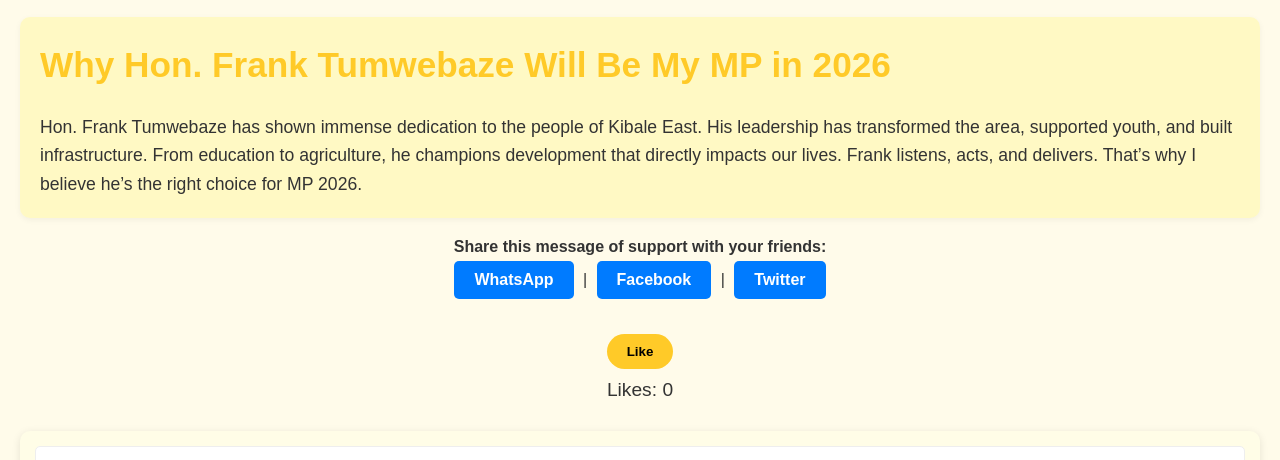
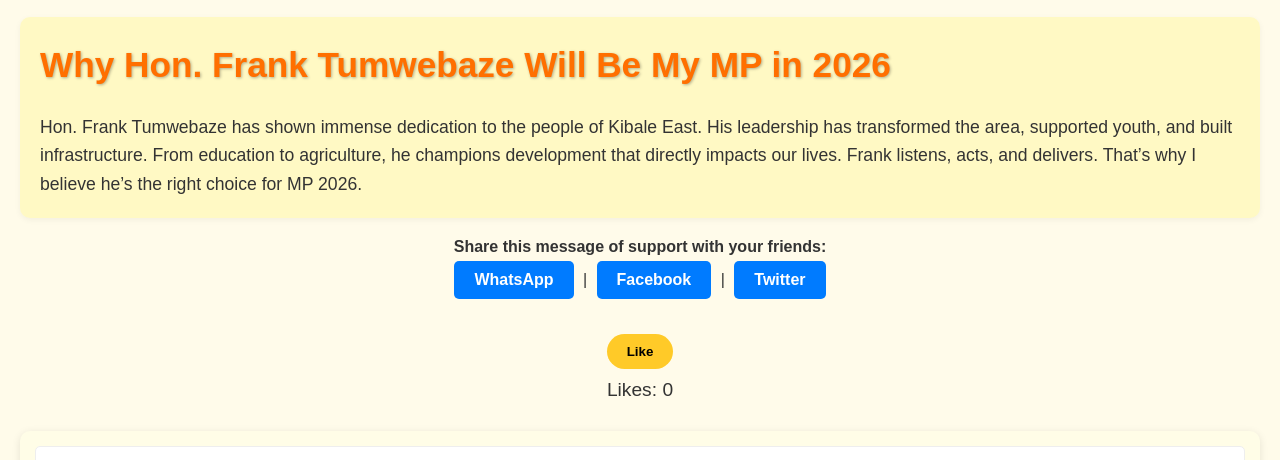
Before and after one commit to TumwekwaseAmiim/Hon-FrankMyMP-2026, a website: page index.html in a window 1280 px wide. Shown: the part 676-1136 px from the top of the page. Drawn offline with Linux system fonts and the light colour scheme.

Commit message:
Updated website design and added animations

```diff
--- a/styles.css
+++ b/styles.css
@@ -30,10 +30,12 @@ header p {
 
 /* Community Message Heading */
 h2 {
-  color: #ffca28;
+  color: #ff6f00; /* Darker orange color */
   font-size: 2em;
   margin-bottom: 20px;
+  text-shadow: 1px 1px 3px rgba(0, 0, 0, 0.3); /* Subtle shadow for better readability */
 }
+
 
 /* Image Display */
 #imageDisplay {
```
